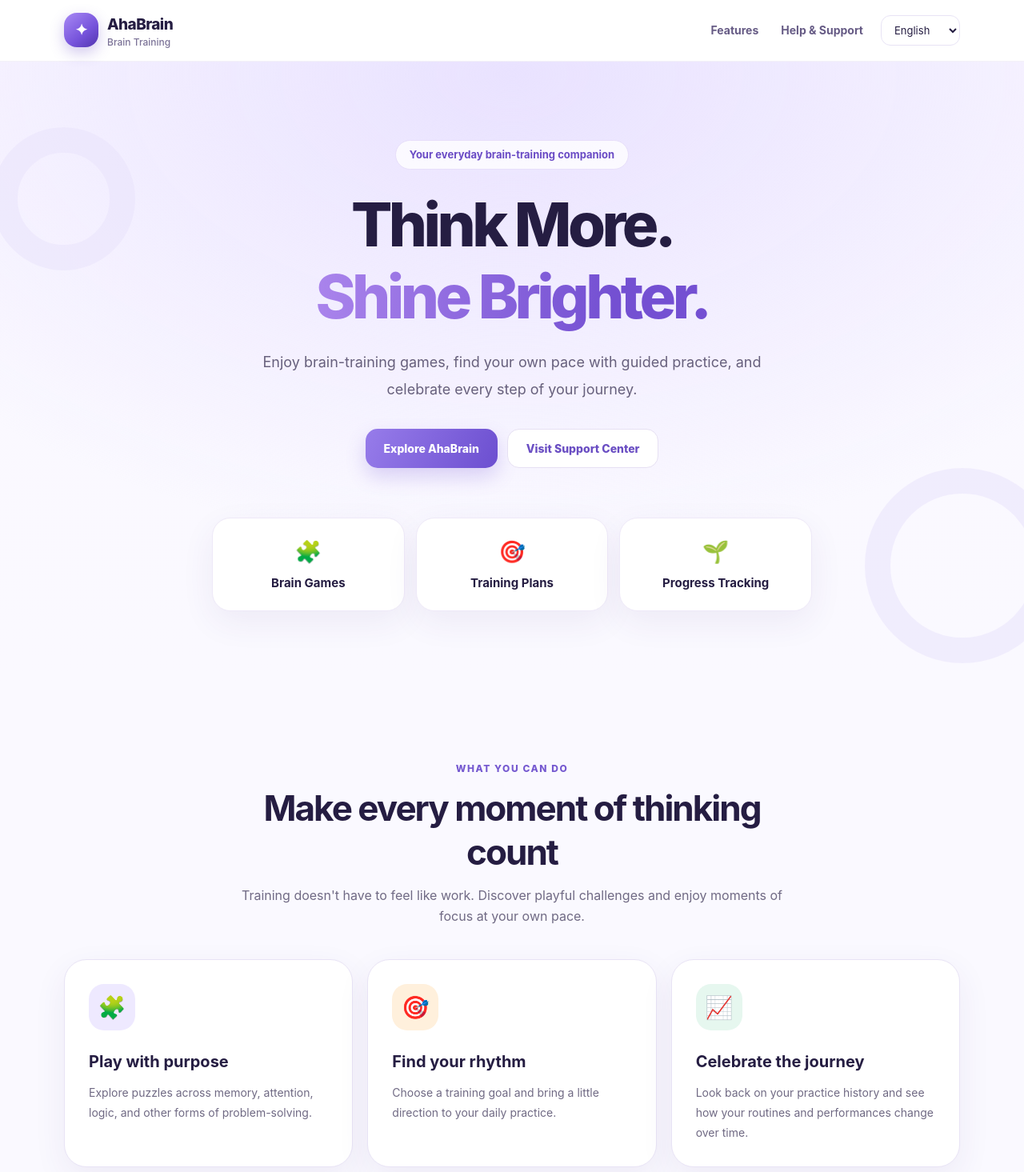
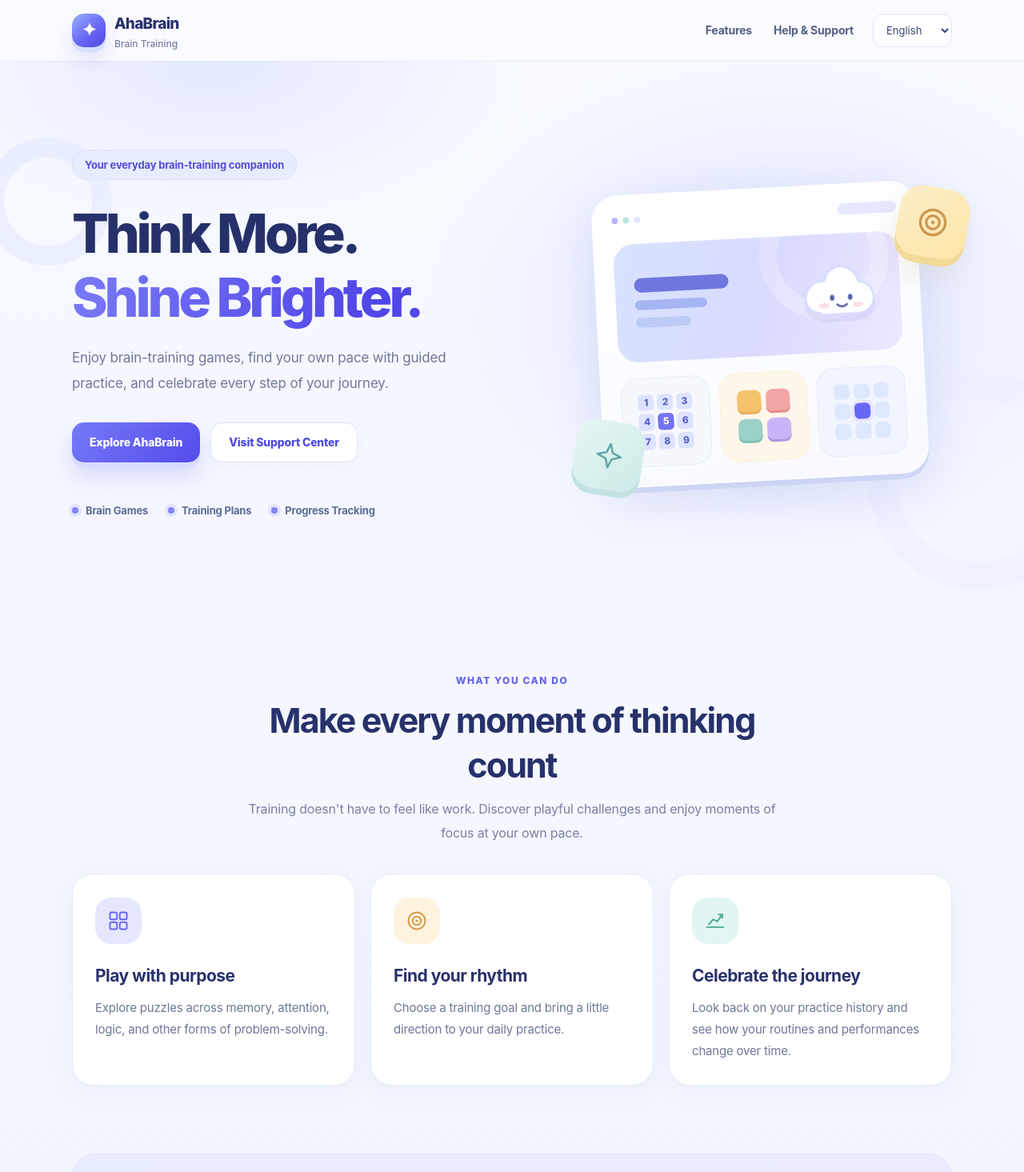
Before and after one commit to ziyanchen0728/ziyanchen0728, a plain HTML site: page ahabrain/index.html in a window 1280 px wide. Shown: the top 1465 px of the page at 80% size. Drawn offline with Linux system fonts and the light colour scheme.

Commit message:
Redesign AhaBrain home hierarchy and puzzle showcase

```diff
--- a/ahabrain/index.html
+++ b/ahabrain/index.html
@@ -1,44 +1,129 @@
 <!doctype html>
 <html lang="zh-CN">
 <head>
-<meta charset="utf-8"><meta name="viewport" content="width=device-width, initial-scale=1">
-<meta name="theme-color" content="#7054d6">
+  <meta charset="utf-8">
+  <meta name="viewport" content="width=device-width, initial-scale=1">
+  <meta name="theme-color" content="#6967F5">
   <meta name="description" content="灵光大脑 AhaBrain，以脑力训练为核心，融合益智游戏、个性化训练计划与成长追踪。">
   <title>灵光大脑 AhaBrain — 越思考，越有灵光</title>
   <link rel="stylesheet" href="assets/site.css">
-<script src="assets/i18n-home.js" defer></script><script src="assets/site.js" defer></script>
+  <link rel="stylesheet" href="assets/site-refined.css">
+  <script src="assets/i18n-home.js" defer></script>
+  <script src="assets/site.js" defer></script>
 </head>
 <body>
   <a href="#content" class="skip" data-i18n="skip">跳转到内容</a>
-<header class="site-header"><div class="container nav">
-<a class="brand" href="./" data-lang-link><span class="brand-mark" aria-hidden="true">✦</span><span class="brand-copy">AhaBrain<small data-i18n="brandSub">灵光大脑</small></span></a>
-<nav class="nav-links" aria-label="Main navigation"><a href="#features" data-i18n="navFeatures">特色功能</a><a href="support.html" data-lang-link data-i18n="navSupport">帮助与支持</a></nav>
-<select id="locale" class="locale" aria-label="Website language"><option value="zh-CN">简体中文</option><option value="zh-TW">繁體中文</option><option value="en">English</option><option value="ja">日本語</option><option value="ko">한국어</option></select>
-</div></header>
+  <header class="site-header">
+    <div class="container nav">
+      <a class="brand" href="./" data-lang-link aria-label="AhaBrain">
+        <span class="brand-mark" aria-hidden="true">✦</span><span class="brand-copy">AhaBrain<small data-i18n="brandSub">灵光大脑</small></span>
+      </a>
+      <nav class="nav-links" aria-label="Main navigation">
+        <a href="#features" data-i18n="navFeatures">特色功能</a>
+        <a href="support.html" data-lang-link data-i18n="navSupport">帮助与支持</a>
+      </nav>
+      <select id="locale" class="locale" aria-label="Website language">
+        <option value="zh-CN">简体中文</option><option value="zh-TW">繁體中文</option><option value="en">English</option><option value="ja">日本語</option><option value="ko">한국어</option>
+      </select>
+    </div>
+  </header>
   <main id="content">
-<section class="hero"><div class="container hero-inner">
+    <section class="hero">
+      <div class="container hero-inner">
+        <div class="hero-copy">
           <span class="pill" data-i18n="heroBadge">你的日常脑力训练伙伴</span>
           <h1><span data-i18n="hero1">越思考，</span><br><span class="gradient" data-i18n="hero2">越有灵光。</span></h1>
           <p class="hero-desc" data-i18n="heroDesc">用有趣的益智游戏开启脑力训练，按照自己的节奏坚持练习，记录每一次成长。</p>
-<div class="hero-cta"><a class="btn btn-primary" href="#features" data-i18n="heroButton">探索灵光大脑</a><a class="btn btn-light" href="support.html" data-lang-link data-i18n="heroHelp">查看帮助中心</a></div>
-<div class="stat-grid" aria-label="Experience highlights">
-<div class="stat-card"><span class="stat-icon" aria-hidden="true">🧩</span><strong data-i18n="stat1">益智游戏</strong></div>
-<div class="stat-card"><span class="stat-icon" aria-hidden="true">🎯</span><strong data-i18n="stat2">训练计划</strong></div>
-<div class="stat-card"><span class="stat-icon" aria-hidden="true">🌱</span><strong data-i18n="stat3">成长记录</strong></div>
+          <div class="hero-cta">
+            <a class="btn btn-primary" href="#features" data-i18n="heroButton">探索灵光大脑</a>
+            <a class="btn btn-light" href="support.html" data-lang-link data-i18n="heroHelp">查看帮助中心</a>
           </div>
-</div></section>
+          <div class="hero-proof">
+            <span data-i18n="stat1">益智游戏</span><span data-i18n="stat2">训练计划</span><span data-i18n="stat3">成长记录</span>
+          </div>
+        </div>
+        <!-- Decorative illustration of puzzle types; not an app screenshot. -->
+        <div class="hero-visual" aria-hidden="true">
+          <div class="hero-glow"></div>
+          <div class="showcase">
+            <div class="showcase-top">
+              <span class="showcase-dots"><i></i><i></i><i></i></span><span class="showcase-tag"></span>
+            </div>
+            <div class="showcase-feature">
+              <div class="showcase-lines"><i></i><i></i><i></i></div>
+              <svg class="cloud-mark" viewBox="0 0 120 110" xmlns="http://www.w3.org/2000/svg">
+                <path d="M31 83C14 82 8 68 12 55c4-12 15-19 27-18C43 20 59 13 73 20c8 4 13 11 15 20 12 1 21 11 21 23 0 13-10 23-25 23H31Z" fill="#FFFFFF"/>
+                <path d="M31 83C14 82 8 68 12 55c4-12 15-19 27-18C43 20 59 13 73 20c8 4 13 11 15 20 12 1 21 11 21 23 0 13-10 23-25 23H31Z" fill="none" stroke="#D6DCFF" stroke-width="3"/>
+                <ellipse cx="49" cy="62" rx="3.2" ry="4.3" fill="#5660A6"/><ellipse cx="75" cy="62" rx="3.2" ry="4.3" fill="#5660A6"/>
+                <path d="M56 72q7 6 14 0" stroke="#5660A6" stroke-width="3" fill="none" stroke-linecap="round"/>
+                <ellipse cx="37" cy="73" rx="7.5" ry="4" fill="#F6C9D7" opacity=".6"/><ellipse cx="86" cy="73" rx="7.5" ry="4" fill="#F6C9D7" opacity=".6"/>
+              </svg>
+            </div>
+            <div class="showcase-game-row">
+              <div class="game-sample"><div class="sample-sudoku"><b>1</b><b>2</b><b>3</b><b>4</b><b>5</b><b>6</b><b>7</b><b>8</b><b>9</b></div></div>
+              <div class="game-sample"><div class="sample-memory"><b></b><b></b><b></b><b></b></div></div>
+              <div class="game-sample"><div class="sample-focus"><b></b><b></b><b></b><b></b><b></b><b></b><b></b><b></b><b></b></div></div>
+            </div>
+          </div>
+          <div class="float-bubble"><svg viewBox="0 0 50 50" fill="none" stroke-width="3.5" stroke-linecap="round"><circle cx="25" cy="25" r="17"/><circle cx="25" cy="25" r="9"/><circle cx="25" cy="25" r="2.4" fill="#CC9651" stroke="none"/></svg></div>
+          <div class="float-sparkle"><svg viewBox="0 0 50 50" fill="none" stroke-width="3" stroke-linecap="round" stroke-linejoin="round"><path d="M25 6 30 20 44 25 30 30 25 44 20 30 6 25 20 20Z"/></svg></div>
+        </div>
+      </div>
+    </section>
     <section class="section container" id="features">
-<div class="section-head"><div class="kicker" data-i18n="featuresKicker">WHAT YOU CAN DO</div><h2 data-i18n="featuresTitle">每天一点思考，让灵感持续发生</h2><p data-i18n="featuresDesc">训练不必枯燥。探索多样挑战，找到自己的节奏，享受每一次专注的时刻。</p></div>
+      <div class="section-head">
+        <div class="kicker" data-i18n="featuresKicker">WHAT YOU CAN DO</div>
+        <h2 data-i18n="featuresTitle">每天一点思考，让灵感持续发生</h2>
+        <p data-i18n="featuresDesc">训练不必枯燥。探索多样挑战，找到自己的节奏，享受每一次专注的时刻。</p>
+      </div>
       <div class="feature-grid">
-<article class="feature-card"><div class="feature-icon" aria-hidden="true">🧩</div><h3 data-i18n="f1Title">玩出思考的乐趣</h3><p data-i18n="f1Desc">从记忆、专注到逻辑推理，通过多种益智游戏探索不同类型的思维挑战。</p></article>
-<article class="feature-card"><div class="feature-icon" aria-hidden="true">🎯</div><h3 data-i18n="f2Title">练习更有方向</h3><p data-i18n="f2Desc">按照自己的目标选择训练计划，让每一天都有清晰、轻松的开始。</p></article>
-<article class="feature-card"><div class="feature-icon" aria-hidden="true">📈</div><h3 data-i18n="f3Title">看见小小进步</h3><p data-i18n="f3Desc">回顾训练记录，观察练习表现与习惯的变化，为下一次挑战积累动力。</p></article>
-</div></section>
-<section class="skills container"><div class="skills-panel">
-<div><div class="kicker" data-i18n="skillsKicker">EXPLORE YOUR MIND</div><h2 data-i18n="skillsTitle">每一种思考，都值得被点亮</h2><p data-i18n="skillsDesc">把碎片时间变成有趣的训练时刻。随时开始，按照自己的节奏探索。</p></div>
-<div class="skills-grid"><div class="skill"><span aria-hidden="true">🧠</span><span data-i18n="skill1">记忆力</span></div><div class="skill"><span aria-hidden="true">🔎</span><span data-i18n="skill2">专注力</span></div><div class="skill"><span aria-hidden="true">🧩</span><span data-i18n="skill3">逻辑思维</span></div><div class="skill"><span aria-hidden="true">✨</span><span data-i18n="skill4">灵活思考</span></div></div>
-</div></section>
-<section class="container"><div class="banner"><h2 data-i18n="bannerTitle">越思考，越有灵光。</h2><p data-i18n="bannerDesc">Think More. Shine Brighter.</p></div></section>
+        <article class="feature-card">
+          <div class="feature-icon" aria-hidden="true"><svg viewBox="0 0 32 32"><rect x="4" y="4" width="10" height="10" rx="2"/><rect x="18" y="4" width="10" height="10" rx="2"/><rect x="4" y="18" width="10" height="10" rx="2"/><rect x="18" y="18" width="10" height="10" rx="2"/></svg></div>
+          <h3 data-i18n="f1Title">玩出思考的乐趣</h3><p data-i18n="f1Desc">从记忆、专注到逻辑推理，通过多种益智游戏探索不同类型的思维挑战。</p>
+        </article>
+        <article class="feature-card">
+          <div class="feature-icon" aria-hidden="true"><svg viewBox="0 0 32 32"><circle cx="16" cy="16" r="12"/><circle cx="16" cy="16" r="6"/><circle cx="16" cy="16" r="1.8" fill="currentColor" stroke="none"/></svg></div>
+          <h3 data-i18n="f2Title">练习更有方向</h3><p data-i18n="f2Desc">按照自己的目标选择训练计划，让每一天都有清晰、轻松的开始。</p>
+        </article>
+        <article class="feature-card">
+          <div class="feature-icon" aria-hidden="true"><svg viewBox="0 0 32 32"><path d="M4 25h24"/><path d="m7 21 6-7 6 3 7-10"/><path d="m21 7h5v5"/></svg></div>
+          <h3 data-i18n="f3Title">看见小小进步</h3><p data-i18n="f3Desc">回顾训练记录，观察练习表现与习惯的变化，为下一次挑战积累动力。</p>
+        </article>
+      </div>
+    </section>
+    <section class="skills container">
+      <div class="skills-panel">
+        <div>
+          <div class="kicker" data-i18n="skillsKicker">EXPLORE YOUR MIND</div>
+          <h2 data-i18n="skillsTitle">每一种思考，都值得被点亮</h2>
+          <p data-i18n="skillsDesc">把碎片时间变成有趣的训练时刻。随时开始，按照自己的节奏探索。</p>
+        </div>
+        <div class="skills-grid">
+          <div class="skill"><span class="skill-dot" aria-hidden="true"></span><span data-i18n="skill1">记忆力</span></div>
+          <div class="skill"><span class="skill-dot" aria-hidden="true"></span><span data-i18n="skill2">专注力</span></div>
+          <div class="skill"><span class="skill-dot" aria-hidden="true"></span><span data-i18n="skill3">逻辑思维</span></div>
+          <div class="skill"><span class="skill-dot" aria-hidden="true"></span><span data-i18n="skill4">灵活思考</span></div>
+        </div>
+      </div>
+    </section>
+    <section class="container">
+      <div class="banner">
+        <h2 data-i18n="bannerTitle">越思考，越有灵光。</h2>
+        <p data-i18n="bannerDesc">Think More. Shine Brighter.</p>
+        <a href="privacy.html" data-lang-link data-i18n="footerPrivacy">隐私政策</a>
+      </div>
+    </section>
   </main>
-<footer class="footer"><div class="container footer-inner"><span>© 2026 AhaBrain · <span data-i18n="brandSub">灵光大脑</span></span><div class="footer-links"><a href="support.html" data-lang-link data-i18n="footerSupport">技术支持</a><a href="support.html#faq" data-lang-link data-i18n="footerFAQ">常见问题</a><a href="privacy.html" data-lang-link data-i18n="footerPrivacy">隐私政策</a><a href="terms.html" data-lang-link data-i18n="footerTerms">用户协议</a></div></div></footer>
-</body></html>
+  <footer class="footer">
+    <div class="container footer-inner">
+      <span>© 2026 AhaBrain · <span data-i18n="brandSub">灵光大脑</span></span>
+      <div class="footer-links">
+        <a href="support.html" data-lang-link data-i18n="footerSupport">技术支持</a>
+        <a href="support.html#faq" data-lang-link data-i18n="footerFAQ">常见问题</a>
+        <a href="privacy.html" data-lang-link data-i18n="footerPrivacy">隐私政策</a>
+        <a href="terms.html" data-lang-link data-i18n="footerTerms">用户协议</a>
+      </div>
+    </div>
+  </footer>
+</body>
+</html>
```
Lines whose indentation alone changed are shown as unchanged.
